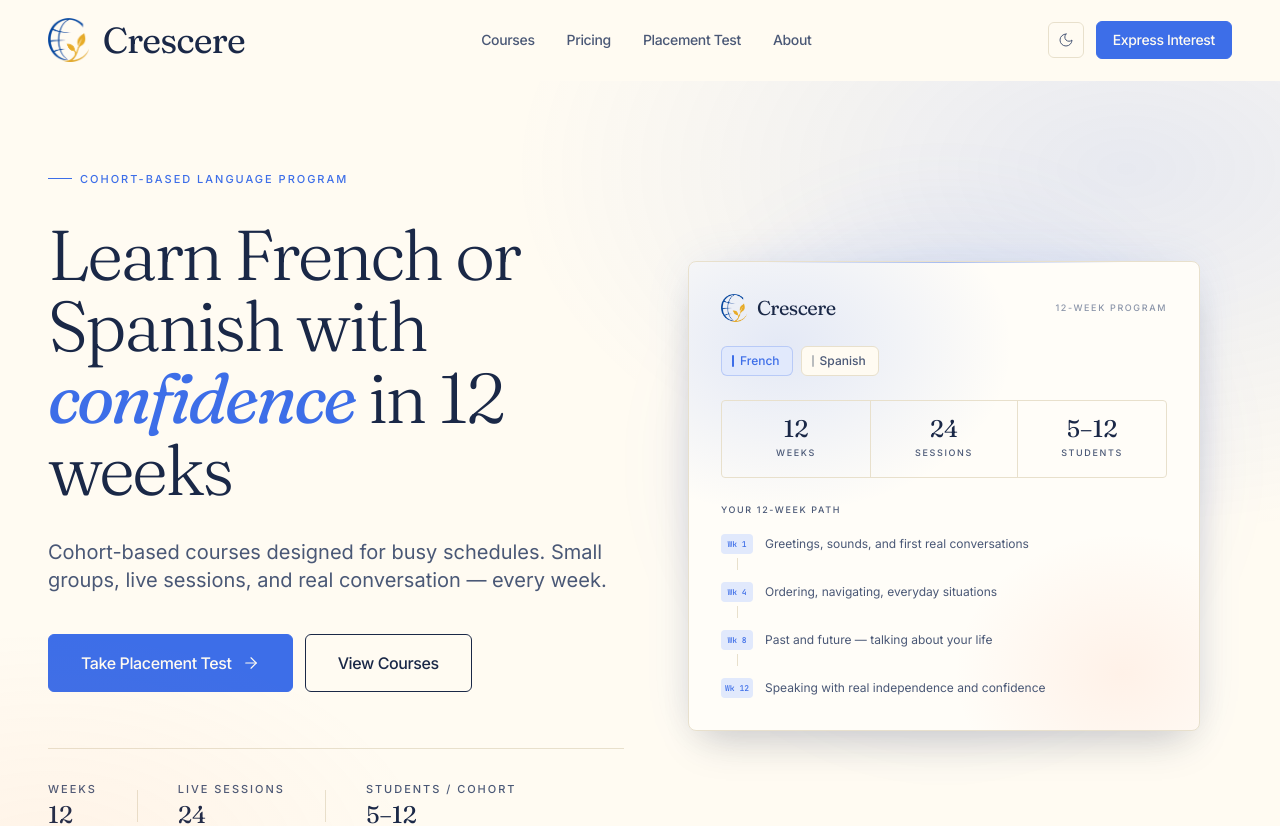
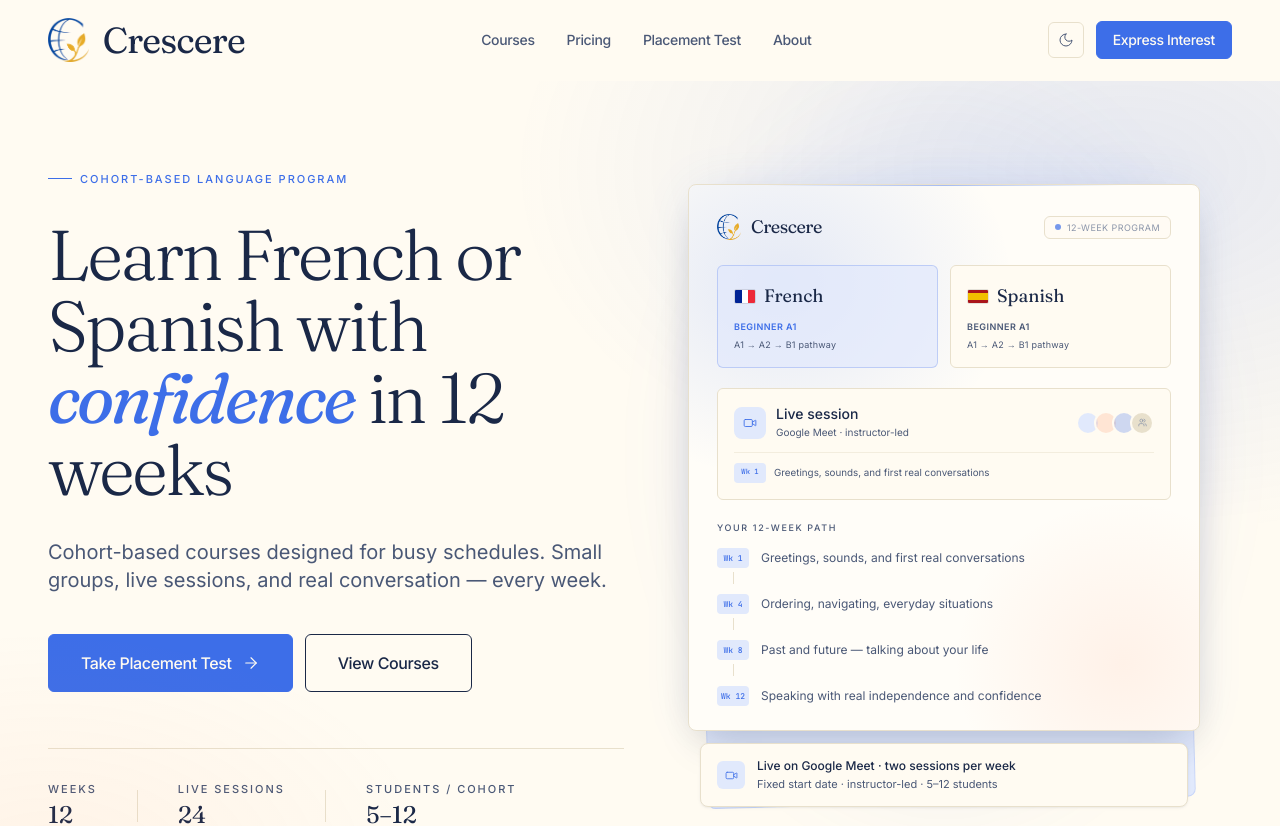
Before and after one commit to tmont001/crescere, a React (Vite) app: page / in a window 1280 px wide. Shown: the top 826 px of the page. Built offline with nearby package versions, Linux system fonts and the light colour scheme.

Commit message:
Add LanguageFlagTile component for rendering flags of French and Spanish languages. Add project README.

```diff
--- a/src/components/home/CohortUrgencySection.tsx
+++ b/src/components/home/CohortUrgencySection.tsx
@@ -1,9 +1,8 @@
 import { ArrowRight, CalendarDays } from 'lucide-react';
-import { Section, SectionHeader, ButtonLink } from '@/components/ui';
+import { Section, SectionHeader, ButtonLink, Badge, LanguageFlagTile } from '@/components/ui';
 import { getUpcomingCohorts } from '@/data/cohorts';
 import { getCourseById } from '@/data/courses';
 import { formatCohortDate, daysUntil } from '@/lib/dates';
-import { Badge } from '@/components/ui';
 import { cn } from '@/lib/cn';
 
 export function CohortUrgencySection() {
@@ -88,16 +87,13 @@ export function CohortUrgencySection() {
               <div className="col-span-12 md:col-span-1 flex items-center gap-3">
                 <span
                   className={cn(
-                    'inline-flex items-center gap-1.5 pl-2 pr-2.5 py-1 rounded text-xs font-medium border',
+                    'inline-flex items-center gap-1.5 pl-1.5 pr-2.5 py-1 rounded text-xs font-medium border',
                     cohort.language === 'french'
                       ? 'text-accent bg-accent-soft border-accent/25'
                       : 'text-ink-muted bg-paper-raised border-line',
                   )}
                 >
-                  <span
-                    className={cn('h-2.5 w-0.5 rounded-full shrink-0', cohort.language === 'french' ? 'bg-accent' : 'bg-ink/30')}
-                    aria-hidden
-                  />
+                  <LanguageFlagTile language={cohort.language as 'french' | 'spanish'} size="sm" />
                   {cohort.language === 'french' ? 'French' : 'Spanish'}
                 </span>
                 <Badge variant="outline" size="sm" className="md:hidden">
--- a/src/components/home/HeroSection.tsx
+++ b/src/components/home/HeroSection.tsx
@@ -1,5 +1,5 @@
-import { ArrowRight } from 'lucide-react';
-import { ButtonLink, Reveal } from '@/components/ui';
+import { ArrowRight, Video, Users } from 'lucide-react';
+import { ButtonLink, Reveal, LanguageFlagTile } from '@/components/ui';
 
 const MILESTONES = [
   { week: '1', label: 'Greetings, sounds, and first real conversations' },
@@ -11,13 +11,13 @@ const MILESTONES = [
 export function HeroSection() {
   return (
     <section className="relative pt-12 md:pt-20 pb-20 md:pb-32 overflow-hidden">
-      {/* Section atmospheric layer — blue top-right, coral bottom-left */}
+      {/* Atmospheric layer */}
       <div
         aria-hidden
         className="absolute inset-0 pointer-events-none"
         style={{
           background:
-            'radial-gradient(ellipse 80% 70% at 88% 10%, rgb(var(--color-accent) / 0.12) 0%, transparent 60%), radial-gradient(ellipse 55% 50% at 4% 90%, rgb(var(--color-highlight) / 0.07) 0%, transparent 55%)',
+            'radial-gradient(ellipse 80% 70% at 88% 10%, rgb(var(--color-accent) / 0.13) 0%, transparent 60%), radial-gradient(ellipse 55% 50% at 4% 90%, rgb(var(--color-highlight) / 0.07) 0%, transparent 55%)',
         }}
       />
 
@@ -25,28 +25,28 @@ export function HeroSection() {
         <div className="grid grid-cols-1 lg:grid-cols-12 gap-12 lg:gap-8 items-center">
           {/* Left: copy */}
           <div className="lg:col-span-7 xl:col-span-6">
-            <Reveal delay={0.05} duration={0.4}>
+            <Reveal once={true} delay={0.05} duration={0.4}>
               <div className="inline-flex items-center gap-2 mb-8">
                 <span className="h-px w-6 bg-accent" aria-hidden />
                 <span className="eyebrow text-accent">Cohort-based language program</span>
               </div>
             </Reveal>
 
-            <Reveal delay={0.1} duration={0.5}>
+            <Reveal once={true} delay={0.1} duration={0.5}>
               <h1 className="display-1 text-ink max-w-3xl">
                 Learn French or Spanish with{' '}
                 <span className="italic font-normal text-accent">confidence</span> in 12 weeks
               </h1>
             </Reveal>
 
-            <Reveal delay={0.18} duration={0.5}>
+            <Reveal once={true} delay={0.18} duration={0.5}>
               <p className="mt-8 text-lg md:text-xl text-ink-muted leading-relaxed max-w-xl">
                 Cohort-based courses designed for busy schedules. Small groups, live sessions, and real
                 conversation — every week.
               </p>
             </Reveal>
 
-            <Reveal delay={0.25} duration={0.45}>
+            <Reveal once={true} delay={0.25} duration={0.45}>
               <div className="mt-10 flex flex-col sm:flex-row gap-3">
                 <ButtonLink to="/placement" size="lg" icon={<ArrowRight size={18} strokeWidth={1.5} />}>
                   Take Placement Test
@@ -57,7 +57,7 @@ export function HeroSection() {
               </div>
             </Reveal>
 
-            <Reveal delay={0.32} duration={0.45}>
+            <Reveal once={true} delay={0.32} duration={0.45}>
               <div className="mt-14 flex flex-wrap items-center gap-x-10 gap-y-4 pt-8 border-t border-line">
                 <Stat label="Weeks" value="12" />
                 <Divider />
@@ -70,7 +70,7 @@ export function HeroSection() {
 
           {/* Right: course preview panel */}
           <div className="lg:col-span-5 xl:col-span-6 relative">
-            <Reveal variant="blur" delay={0.2} duration={0.65}>
+            <Reveal variant="blur" delay={0.2} duration={0.75} once={true}>
               <BrandPanel />
             </Reveal>
           </div>
@@ -96,7 +96,7 @@ function Divider() {
 function BrandPanel() {
   return (
     <div className="relative max-w-lg mx-auto">
-      {/* Luminous bloom behind the card */}
+      {/* Ambient bloom */}
       <div
         aria-hidden
         style={{
@@ -110,7 +110,14 @@ function BrandPanel() {
         }}
       />
 
-      {/* Card */}
+      {/* Decorative back card — depth layer */}
+      <div
+        aria-hidden
+        className="absolute inset-3 rounded-md bg-accent-soft border border-accent/15"
+        style={{ transform: 'rotate(-1.5deg) translateY(8px)', zIndex: 1 }}
+      />
+
+      {/* Main card */}
       <div
         className="relative rounded-md border border-line bg-paper-raised overflow-hidden"
         style={{
@@ -119,6 +126,20 @@ function BrandPanel() {
             '0 0 48px -8px rgb(var(--color-accent) / 0.14), 0 20px 40px -12px rgba(0,0,0,0.18), inset 0 1px 0 rgba(255,255,255,0.07)',
         }}
       >
+        {/* Top-edge accent line */}
+        <div
+          aria-hidden
+          style={{
+            position: 'absolute',
+            top: 0,
+            left: '15%',
+            right: '15%',
+            height: '1px',
+            background:
+              'linear-gradient(to right, transparent, rgb(var(--color-accent) / 0.45), transparent)',
+          }}
+        />
+
         {/* Aurora wash */}
         <div
           aria-hidden
@@ -133,22 +154,8 @@ function BrandPanel() {
           }}
         />
 
-        {/* Top-edge accent line */}
-        <div
-          aria-hidden
-          style={{
-            position: 'absolute',
-            top: 0,
-            left: '15%',
-            right: '15%',
-            height: '1px',
-            background:
-              'linear-gradient(to right, transparent, rgb(var(--color-accent) / 0.45), transparent)',
-          }}
-        />
-
-        <div className="relative px-8 pt-8 pb-8">
-          {/* Header row */}
+        <div className="relative px-7 pt-7 pb-6">
+          {/* Header */}
           <div className="flex items-center justify-between mb-6">
             <div className="flex items-center gap-2.5">
               <img
@@ -156,49 +163,97 @@ function BrandPanel() {
                 alt=""
                 aria-hidden
                 className="block"
-                style={{ height: 28, width: 'auto' }}
+                style={{ height: 26, width: 'auto' }}
               />
-              <span className="font-display text-xl font-normal tracking-tight text-ink">
+              <span className="font-display text-lg font-normal tracking-tight text-ink">
                 Crescere
               </span>
             </div>
-            <span className="eyebrow text-ink-subtle" style={{ fontSize: '0.5625rem' }}>
-              12-Week Program
-            </span>
-          </div>
-
-          {/* Language pills */}
-          <div className="flex items-center gap-2 mb-6">
-            <div className="flex items-center gap-1.5 pl-2.5 pr-3 py-1.5 bg-accent-soft border border-accent/25 rounded">
-              <span className="h-3 w-0.5 rounded-full bg-accent shrink-0" aria-hidden />
-              <span className="text-accent font-medium text-xs">French</span>
-            </div>
-            <div className="flex items-center gap-1.5 pl-2.5 pr-3 py-1.5 bg-paper border border-line rounded">
-              <span className="h-3 w-0.5 rounded-full bg-ink/30 shrink-0" aria-hidden />
-              <span className="text-ink-muted font-medium text-xs">Spanish</span>
+            <div className="flex items-center gap-1.5 px-2.5 py-1 border border-line bg-paper/60 rounded">
+              <span className="h-1.5 w-1.5 rounded-full bg-accent/70" aria-hidden />
+              <span className="text-[0.5625rem] uppercase tracking-wider text-ink-subtle">
+                12-Week Program
+              </span>
             </div>
           </div>
 
-          {/* Stats grid */}
-          <div className="grid grid-cols-3 border border-line rounded-sm mb-6 overflow-hidden">
-            <div className="py-4 text-center">
-              <p className="font-display text-2xl text-ink leading-none mb-1">12</p>
-              <p className="eyebrow" style={{ fontSize: '0.5625rem' }}>Weeks</p>
+          {/* Language course cards — flag tile + pathway */}
+          <div className="grid grid-cols-2 gap-3 mb-5">
+            <div className="rounded border border-accent/25 bg-accent-soft/70 p-4">
+              <div className="flex items-center gap-2 mb-2.5">
+                <LanguageFlagTile language="french" size="md" />
+                <span className="font-display text-lg text-ink">French</span>
+              </div>
+              <p className="text-[0.5625rem] font-semibold uppercase tracking-wider text-accent">
+                Beginner A1
+              </p>
+              <p className="text-[0.5625rem] text-ink-muted mt-1 tracking-wide">
+                A1 → A2 → B1 pathway
+              </p>
             </div>
-            <div className="py-4 text-center border-x border-line">
-              <p className="font-display text-2xl text-ink leading-none mb-1">24</p>
-              <p className="eyebrow" style={{ fontSize: '0.5625rem' }}>Sessions</p>
-            </div>
-            <div className="py-4 text-center">
-              <p className="font-display text-2xl text-ink leading-none mb-1">5–12</p>
-              <p className="eyebrow" style={{ fontSize: '0.5625rem' }}>Students</p>
+            <div className="rounded border border-line bg-paper p-4">
+              <div className="flex items-center gap-2 mb-2.5">
+                <LanguageFlagTile language="spanish" size="md" />
+                <span className="font-display text-lg text-ink">Spanish</span>
+              </div>
+              <p className="text-[0.5625rem] font-semibold uppercase tracking-wider text-ink-muted">
+                Beginner A1
+              </p>
+              <p className="text-[0.5625rem] text-ink-muted mt-1 tracking-wide">
+                A1 → A2 → B1 pathway
+              </p>
             </div>
           </div>
 
-          {/* 12-week path preview */}
+          {/* Live session visual — replaces stats grid */}
+          <div className="rounded border border-line bg-paper p-4 mb-5">
+            <div className="flex items-center justify-between mb-3">
+              <div className="flex items-center gap-2.5">
+                <div className="h-8 w-8 rounded-md bg-accent-soft flex items-center justify-center shrink-0">
+                  <Video size={14} strokeWidth={1.5} className="text-accent" />
+                </div>
+                <div>
+                  <p className="text-sm font-medium text-ink leading-tight">Live session</p>
+                  <p className="text-[0.625rem] text-ink-muted mt-0.5">
+                    Google Meet · instructor-led
+                  </p>
+                </div>
+              </div>
+
+              {/* Abstract cohort member circles */}
+              <div className="flex -space-x-1.5" aria-hidden>
+                <span className="h-6 w-6 rounded-full bg-accent-soft border-2 border-paper shrink-0" />
+                <span
+                  className="h-6 w-6 rounded-full border-2 border-paper shrink-0"
+                  style={{ background: 'rgb(var(--color-highlight) / 0.2)' }}
+                />
+                <span
+                  className="h-6 w-6 rounded-full border-2 border-paper shrink-0"
+                  style={{ background: 'rgb(var(--color-accent) / 0.25)' }}
+                />
+                <span className="h-6 w-6 rounded-full bg-line border-2 border-paper shrink-0 flex items-center justify-center">
+                  <Users size={9} strokeWidth={2} className="text-ink-subtle" />
+                </span>
+              </div>
+            </div>
+
+            {/* Week preview */}
+            <div className="flex items-center gap-2 pt-2.5 border-t border-line/50">
+              <span className="h-5 w-8 rounded-sm bg-accent-soft flex items-center justify-center shrink-0">
+                <span className="font-mono font-medium text-accent" style={{ fontSize: '0.45rem' }}>
+                  Wk 1
+                </span>
+              </span>
+              <p className="text-[0.6125rem] text-ink-muted leading-snug">
+                Greetings, sounds, and first real conversations
+              </p>
+            </div>
+          </div>
+
+          {/* 12-week path */}
           <div>
-            <p className="eyebrow mb-4" style={{ fontSize: '0.5625rem' }}>Your 12-week path</p>
-            <div className="space-y-3">
+            <p className="eyebrow mb-3" style={{ fontSize: '0.5625rem' }}>Your 12-week path</p>
+            <div className="space-y-2.5">
               {MILESTONES.map((m, i) => (
                 <div key={m.week} className="flex items-start gap-3">
                   <div className="shrink-0 flex flex-col items-center gap-1">
@@ -218,6 +273,22 @@ function BrandPanel() {
           </div>
         </div>
       </div>
+
+      {/* Live format info strip */}
+      <div
+        className="relative mx-3 mt-3 flex items-center gap-3 rounded-md border border-line bg-paper px-4 py-3.5 shadow-card-sm"
+        style={{ zIndex: 15 }}
+      >
+        <div className="h-7 w-7 rounded bg-accent-soft flex items-center justify-center shrink-0">
+          <Video size={13} strokeWidth={1.5} className="text-accent" />
+        </div>
+        <div>
+          <p className="text-xs font-medium text-ink">Live on Google Meet · two sessions per week</p>
+          <p className="text-[0.6875rem] text-ink-muted mt-0.5">
+            Fixed start date · instructor-led · 5–12 students
+          </p>
+        </div>
+      </div>
     </div>
   );
 }
--- a/src/components/home/WhatYouGetSection.tsx
+++ b/src/components/home/WhatYouGetSection.tsx
@@ -100,9 +100,9 @@ function FeatureTile({
   return (
     <motion.div
       className="bg-paper p-8 flex flex-col gap-4 hover:bg-paper-raised transition-colors duration-300"
-      initial={{ opacity: prefersReduced ? 1 : 0, y: prefersReduced ? 0 : 16, filter: prefersReduced ? 'blur(0px)' : 'blur(5px)' }}
+      initial={{ opacity: prefersReduced ? 1 : 0, y: prefersReduced ? 0 : 16, filter: prefersReduced ? 'blur(0px)' : 'blur(8px)' }}
       whileInView={{ opacity: 1, y: 0, filter: 'blur(0px)' }}
-      viewport={{ once: true, margin: '-80px' }}
+      viewport={{ once: false, amount: 0.1 }}
       transition={{
         duration: prefersReduced ? 0 : 0.5,
         delay: prefersReduced ? 0 : index * 0.08,
--- /dev/null
+++ b/src/components/ui/LanguageFlagTile.tsx
@@ -0,0 +1,40 @@
+interface LanguageFlagTileProps {
+  language: 'french' | 'spanish';
+  size?: 'sm' | 'md' | 'lg';
+}
+
+const sizes = {
+  sm: { width: 18, height: 13 },
+  md: { width: 22, height: 15 },
+  lg: { width: 30, height: 20 },
+};
+
+export function LanguageFlagTile({ language, size = 'md' }: LanguageFlagTileProps) {
+  const { width, height } = sizes[size];
+
+  if (language === 'french') {
+    return (
+      <span
+        className="inline-flex overflow-hidden rounded-[2px] shrink-0 border border-black/10"
+        style={{ width, height }}
+        aria-hidden
+      >
+        <span style={{ flex: 1, background: '#002395' }} />
+        <span style={{ flex: 1, background: '#FFFFFF' }} />
+        <span style={{ flex: 1, background: '#ED2939' }} />
+      </span>
+    );
+  }
+
+  return (
+    <span
+      className="inline-flex flex-col overflow-hidden rounded-[2px] shrink-0 border border-black/10"
+      style={{ width, height }}
+      aria-hidden
+    >
+      <span style={{ flex: 1, background: '#AA151B' }} />
+      <span style={{ flex: 2, background: '#F1BF00' }} />
+      <span style={{ flex: 1, background: '#AA151B' }} />
+    </span>
+  );
+}
--- a/src/components/ui/Reveal.tsx
+++ b/src/components/ui/Reveal.tsx
@@ -9,6 +9,7 @@ interface RevealProps {
   delay?: number;
   duration?: number;
   className?: string;
+  once?: boolean;
 }
 
 const variants: Record<RevealVariant, Variants> = {
@@ -17,7 +18,7 @@ const variants: Record<RevealVariant, Variants> = {
     visible: { opacity: 1, y: 0 },
   },
   blur: {
-    hidden: { opacity: 0, y: 24, filter: 'blur(8px)', scale: 0.98 },
+    hidden: { opacity: 0, y: 28, filter: 'blur(10px)', scale: 0.975 },
     visible: { opacity: 1, y: 0, filter: 'blur(0px)', scale: 1 },
   },
   fade: {
@@ -30,8 +31,9 @@ export function Reveal({
   children,
   variant = 'fade-up',
   delay = 0,
-  duration = 0.55,
+  duration = 0.7,
   className,
+  once = false,
 }: RevealProps) {
   const prefersReduced = useReducedMotion();
 
@@ -40,7 +42,7 @@ export function Reveal({
       className={className}
       initial="hidden"
       whileInView="visible"
-      viewport={{ once: true, margin: '-80px' }}
+      viewport={{ once, amount: 0.1 }}
       variants={variants[variant]}
       transition={{
         duration: prefersReduced ? 0 : duration,
--- a/src/components/ui/StaggerContainer.tsx
+++ b/src/components/ui/StaggerContainer.tsx
@@ -6,6 +6,7 @@ interface StaggerContainerProps {
   className?: string;
   delay?: number;
   staggerDelay?: number;
+  once?: boolean;
 }
 
 export function StaggerContainer({
@@ -13,6 +14,7 @@ export function StaggerContainer({
   className,
   delay = 0,
   staggerDelay = 0.1,
+  once = false,
 }: StaggerContainerProps) {
   const prefersReduced = useReducedMotion();
 
@@ -21,7 +23,7 @@ export function StaggerContainer({
       className={className}
       initial="hidden"
       whileInView="visible"
-      viewport={{ once: true, margin: '-80px' }}
+      viewport={{ once, amount: 0.1 }}
       variants={{
         hidden: {},
         visible: {
--- a/src/components/ui/StaggerItem.tsx
+++ b/src/components/ui/StaggerItem.tsx
@@ -16,7 +16,7 @@ export function StaggerItem({ children, className }: StaggerItemProps) {
         hidden: {
           opacity: prefersReduced ? 1 : 0,
           y: prefersReduced ? 0 : 20,
-          filter: prefersReduced ? 'blur(0px)' : 'blur(5px)',
+          filter: prefersReduced ? 'blur(0px)' : 'blur(8px)',
         },
         visible: {
           opacity: 1,
--- a/src/components/ui/index.ts
+++ b/src/components/ui/index.ts
@@ -13,3 +13,4 @@ export { Accordion } from './Accordion';
 export { Reveal } from './Reveal';
 export { StaggerContainer } from './StaggerContainer';
 export { StaggerItem } from './StaggerItem';
+export { LanguageFlagTile } from './LanguageFlagTile';
--- a/src/pages/CourseDetailPage.tsx
+++ b/src/pages/CourseDetailPage.tsx
@@ -1,6 +1,6 @@
 import { Link, useParams, Navigate } from 'react-router-dom';
 import { ArrowLeft, ArrowRight, CalendarDays, Check, Clock, GraduationCap, Users } from 'lucide-react';
-import { Section, Card, Badge, ButtonLink } from '@/components/ui';
+import { Section, Card, Badge, ButtonLink, LanguageFlagTile } from '@/components/ui';
 import { getCourseById } from '@/data/courses';
 import { getNextCohortForCourse, COHORTS } from '@/data/cohorts';
 import { formatCohortDate, daysUntil } from '@/lib/dates';
@@ -33,16 +33,13 @@ export function CourseDetailPage() {
             <div className="flex items-center gap-3 mb-6">
               <span
                 className={cn(
-                  'inline-flex items-center gap-1.5 pl-2 pr-2.5 py-1 rounded text-xs font-medium border',
+                  'inline-flex items-center gap-1.5 pl-1.5 pr-2.5 py-1 rounded text-xs font-medium border',
                   course.language === 'french'
                     ? 'text-accent bg-accent-soft border-accent/25'
                     : 'text-ink-muted bg-paper-raised border-line',
                 )}
               >
-                <span
-                  className={cn('h-2.5 w-0.5 rounded-full shrink-0', course.language === 'french' ? 'bg-accent' : 'bg-ink/30')}
-                  aria-hidden
-                />
+                <LanguageFlagTile language={course.language as 'french' | 'spanish'} size="sm" />
                 {course.language === 'french' ? 'French' : 'Spanish'}
               </span>
               <Badge variant="accent" size="md">
--- a/src/pages/CoursesPage.tsx
+++ b/src/pages/CoursesPage.tsx
@@ -1,6 +1,6 @@
 import { Link } from 'react-router-dom';
 import { ArrowUpRight, CalendarDays } from 'lucide-react';
-import { Section, SectionHeader, Card, Badge, ButtonLink } from '@/components/ui';
+import { Section, SectionHeader, Card, Badge, ButtonLink, LanguageFlagTile } from '@/components/ui';
 import { COURSES } from '@/data/courses';
 import { getNextCohortForCourse } from '@/data/cohorts';
 import { formatCohortDate } from '@/lib/dates';
@@ -27,8 +27,8 @@ export function CoursesPage() {
       </Section>
 
       <Section size="sm" variant="sunken">
-        <div className="mb-8 flex items-center gap-4">
-          <span className="h-8 w-1 rounded-full bg-accent shrink-0" aria-hidden />
+        <div className="mb-8 flex items-center gap-3">
+          <LanguageFlagTile language="french" size="lg" />
           <h2 className="display-3 text-ink">French</h2>
         </div>
         <div className="grid grid-cols-1 md:grid-cols-3 gap-5">
@@ -39,8 +39,8 @@ export function CoursesPage() {
       </Section>
 
       <Section size="sm" variant="default">
-        <div className="mb-8 flex items-center gap-4">
-          <span className="h-8 w-1 rounded-full bg-ink/25 shrink-0" aria-hidden />
+        <div className="mb-8 flex items-center gap-3">
+          <LanguageFlagTile language="spanish" size="lg" />
           <h2 className="display-3 text-ink">Spanish</h2>
         </div>
         <div className="grid grid-cols-1 md:grid-cols-3 gap-5">
```
Also changed, not shown: 31 other files (tests, documents, lock files or other folders).
